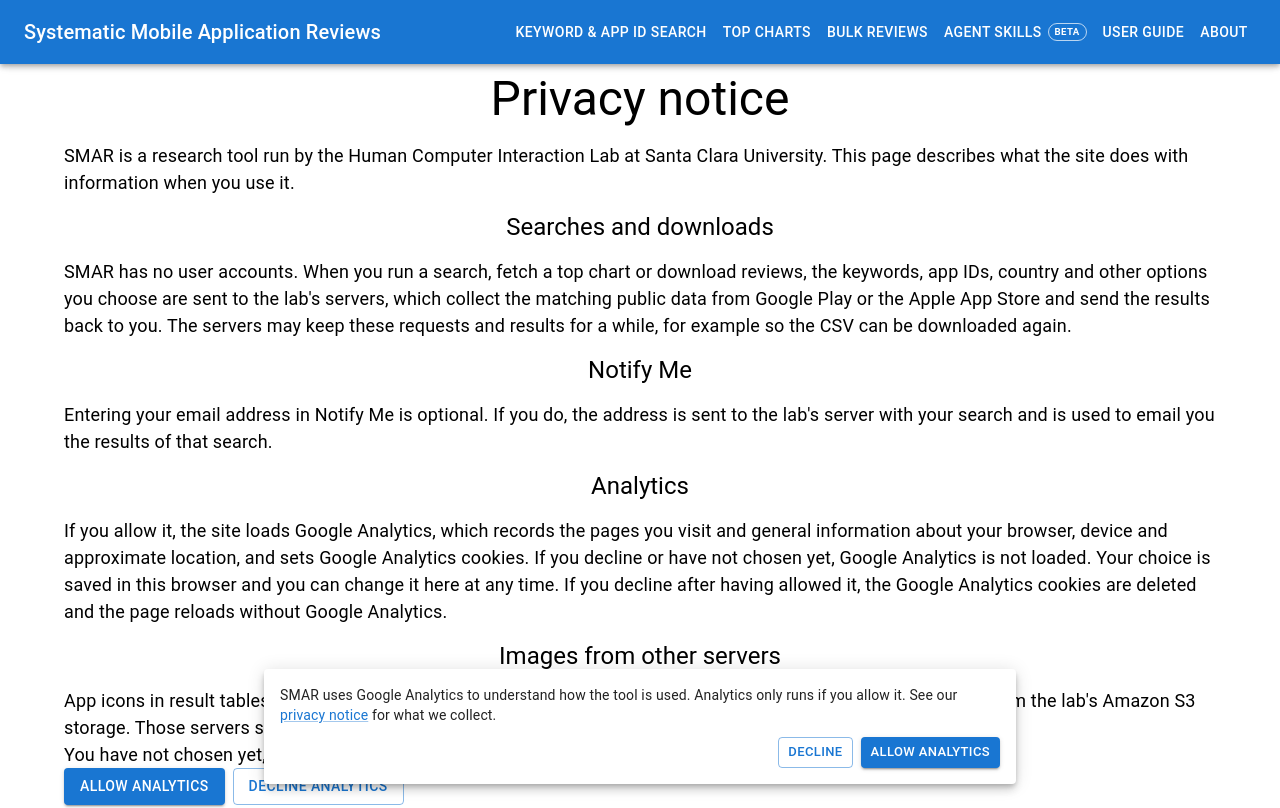
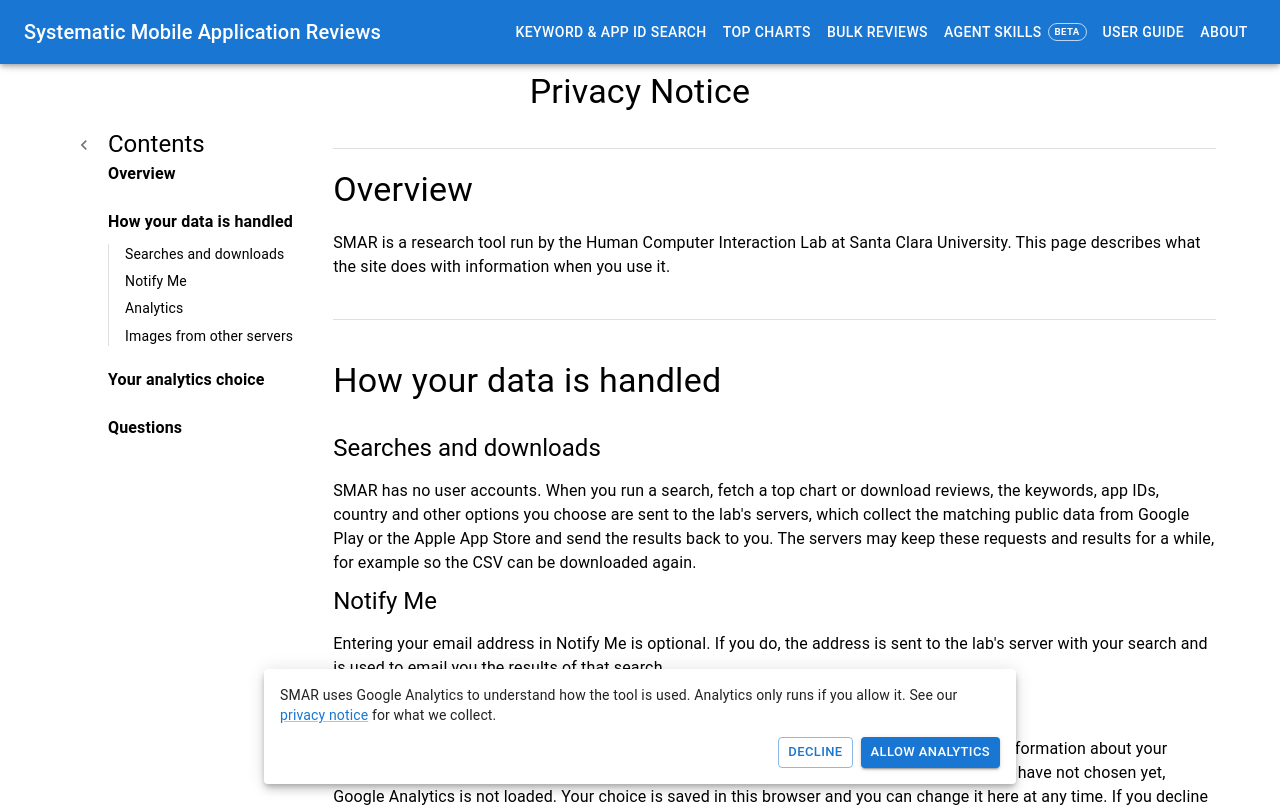
Before and after one commit to scuhci/sar-frontend, a React (Create React App) app: page /privacy in a window 1280 px wide. Shown: the top 808 px of the page. Built offline with nearby package versions, Linux system fonts and the light colour scheme.

Commit message:
added userguide's nav system to privacy page

```diff
--- a/src/pages/Privacy.jsx
+++ b/src/pages/Privacy.jsx
@@ -1,7 +1,9 @@
 import React, { useEffect, useState } from "react";
-import { Button, Container, Stack, Typography } from "@mui/material";
+import { Button, Container, Divider, IconButton, Link, Stack, Typography } from "@mui/material";
+import { ChevronLeft, ChevronRight } from "@mui/icons-material";
 import Footer from "../components/Footer";
 import "../css/About.css";
+import "../css/UserGuide.css";
 import {
   CONSENT_DENIED,
   CONSENT_GRANTED,
@@ -14,6 +16,7 @@ import {
 // layout. Only describe what the site actually does.
 const SECTIONS = [
   {
+    id: "Searches_Downloads",
     title: "Searches and downloads",
     body:
       "SMAR has no user accounts. When you run a search, fetch a top chart or " +
@@ -24,6 +27,7 @@ const SECTIONS = [
       "for example so the CSV can be downloaded again.",
   },
   {
+    id: "Notify_Me",
     title: "Notify Me",
     body:
       "Entering your email address in Notify Me is optional. If you do, the " +
@@ -31,6 +35,7 @@ const SECTIONS = [
       "email you the results of that search.",
   },
   {
+    id: "Analytics",
     title: "Analytics",
     body:
       "If you allow it, the site loads Google Analytics, which records the " +
@@ -42,6 +47,7 @@ const SECTIONS = [
       "deleted and the page reloads without Google Analytics.",
   },
   {
+    id: "Other_Servers",
     title: "Images from other servers",
     body:
       "App icons in result tables are loaded directly from Google and Apple " +
@@ -56,36 +62,122 @@ const CONSENT_LABELS = {
   [CONSENT_DENIED]: "Analytics is currently declined.",
 };
 
+const tocLinkSx = {
+  color: "inherit",
+  textDecoration: "none",
+  display: "block",
+  "&:hover": { textDecoration: "underline" },
+};
+
 const Privacy = () => {
+  const [sidebarOpen, setSidebarOpen] = useState(true);
   const [consent, setConsent] = useState(getAnalyticsConsent);
 
   useEffect(() => onAnalyticsConsentChange(setConsent), []);
 
   return (
-    <Container sx={{ marginTop: 7 }}>
+    <Container sx={{ marginTop: 7 }} maxWidth="lg">
       <div className="app-container">
         <div className="content">
-          <Typography variant="h3" className="about-header">
-            Privacy notice
+          <Typography variant="h4" className="main-header">
+            Privacy Notice
           </Typography>
-          <Typography variant="body1" fontSize="18px" className="about-text">
+
+          <div className="user-guide-layout">
+            <div className="user-guide-toc-cluster">
+              <div className="user-guide-sidebar-rail">
+                <IconButton
+                  size="small"
+                  onClick={() => setSidebarOpen((o) => !o)}
+                  aria-expanded={sidebarOpen}
+                  aria-controls={sidebarOpen ? "privacy-toc-list" : undefined}
+                  aria-label={sidebarOpen ? "Hide table of contents" : "Show table of contents"}
+                  className="user-guide-sidebar-toggle"
+                >
+                  {sidebarOpen ? <ChevronLeft fontSize="small" /> : <ChevronRight fontSize="small" />}
+                </IconButton>
+              </div>
+              <nav
+                className={`user-guide-sidebar${sidebarOpen ? "" : " user-guide-sidebar--collapsed"}`}
+                aria-label="Table of contents"
+              >
+                <Typography variant="h5" component="h2" className="toc-sidebar-title">
+                  Contents
+                </Typography>
+                {sidebarOpen && (
+                  <ul id="privacy-toc-list" className="toc-tree">
+                    <li className="toc-section toc-section--leaf">
+                      <Link href="#Overview" sx={tocLinkSx} variant="subtitle1" className="toc-section-link" fontWeight={600}>
+                        Overview
+                      </Link>
+                    </li>
+                    <li className="toc-section">
+                      <Link href="#Data_Handling" sx={tocLinkSx} variant="subtitle1" className="toc-section-link" fontWeight={600}>
+                        How your data is handled
+                      </Link>
+                      <ul className="toc-sublist">
+                        {SECTIONS.map(({ id, title }) => (
+                          <li key={id}>
+                            <Link href={`#${id}`} sx={tocLinkSx} variant="body2">{title}</Link>
+                          </li>
+                        ))}
+                      </ul>
+                    </li>
+                    <li className="toc-section">
+                      <Link href="#Analytics_Choice" sx={tocLinkSx} variant="subtitle1" className="toc-section-link" fontWeight={600}>
+                        Your analytics choice
+                      </Link>
+                    </li>
+                    <li className="toc-section toc-section--leaf">
+                      <Link href="#Questions" sx={tocLinkSx} variant="subtitle1" className="toc-section-link" fontWeight={600}>
+                        Questions
+                      </Link>
+                    </li>
+                  </ul>
+                )}
+              </nav>
+            </div>
+
+            <div className="user-guide-main">
+              <br />
+              <Divider variant="li" />
+              <br />
+
+              <Typography variant="h4" className="section-header" id="Overview">
+                Overview
+              </Typography>
+              <Typography variant="body1" className="main-text">
                 SMAR is a research tool run by the Human Computer Interaction Lab at
                 Santa Clara University. This page describes what the site does with
                 information when you use it.
               </Typography>
 
-          {SECTIONS.map(({ title, body }) => (
-            <React.Fragment key={title}>
-              <Typography variant="h5" className="about-header">
+              <br /><br />
+              <Divider variant="li" />
+              <br /><br />
+
+              <Typography variant="h4" className="section-header" id="Data_Handling">
+                How your data is handled
+              </Typography>
+              {SECTIONS.map(({ id, title, body }) => (
+                <React.Fragment key={id}>
+                  <Typography variant="h5" className="section-sub-header" id={id}>
                     {title}
                   </Typography>
-              <Typography variant="body1" fontSize="18px" className="about-text">
+                  <Typography variant="body1" className="main-text">
                     {body}
                   </Typography>
                 </React.Fragment>
               ))}
 
-          <Typography variant="body1" fontSize="18px" className="about-text">
+              <br /><br />
+              <Divider variant="li" />
+              <br /><br />
+
+              <Typography variant="h4" className="section-header" id="Analytics_Choice">
+                Your analytics choice
+              </Typography>
+              <Typography variant="body1" className="main-text">
                 {CONSENT_LABELS[consent] || "You have not chosen yet, so analytics is off."}
               </Typography>
               <Stack direction="row" spacing={1} sx={{ marginBottom: 3 }}>
@@ -105,16 +197,22 @@ const Privacy = () => {
                 </Button>
               </Stack>
 
-          <Typography variant="h5" className="about-header">
+              <br /><br />
+              <Divider variant="li" />
+              <br /><br />
+
+              <Typography variant="h4" className="section-header" id="Questions">
                 Questions
               </Typography>
-          <Typography variant="body1" fontSize="18px" className="about-text">
+              <Typography variant="body1" className="main-text">
                 Questions about this notice can be sent to the HCI Lab through{" "}
                 <a href="http://scuhci.com" target="_blank" rel="noopener noreferrer">
                   scuhci.com
                 </a>
                 .
               </Typography>
+            </div>
+          </div>
         </div>
         <Footer />
       </div>
```
Also changed, not shown: .claude/launch.json (added). Lines whose indentation alone changed are shown as unchanged.
